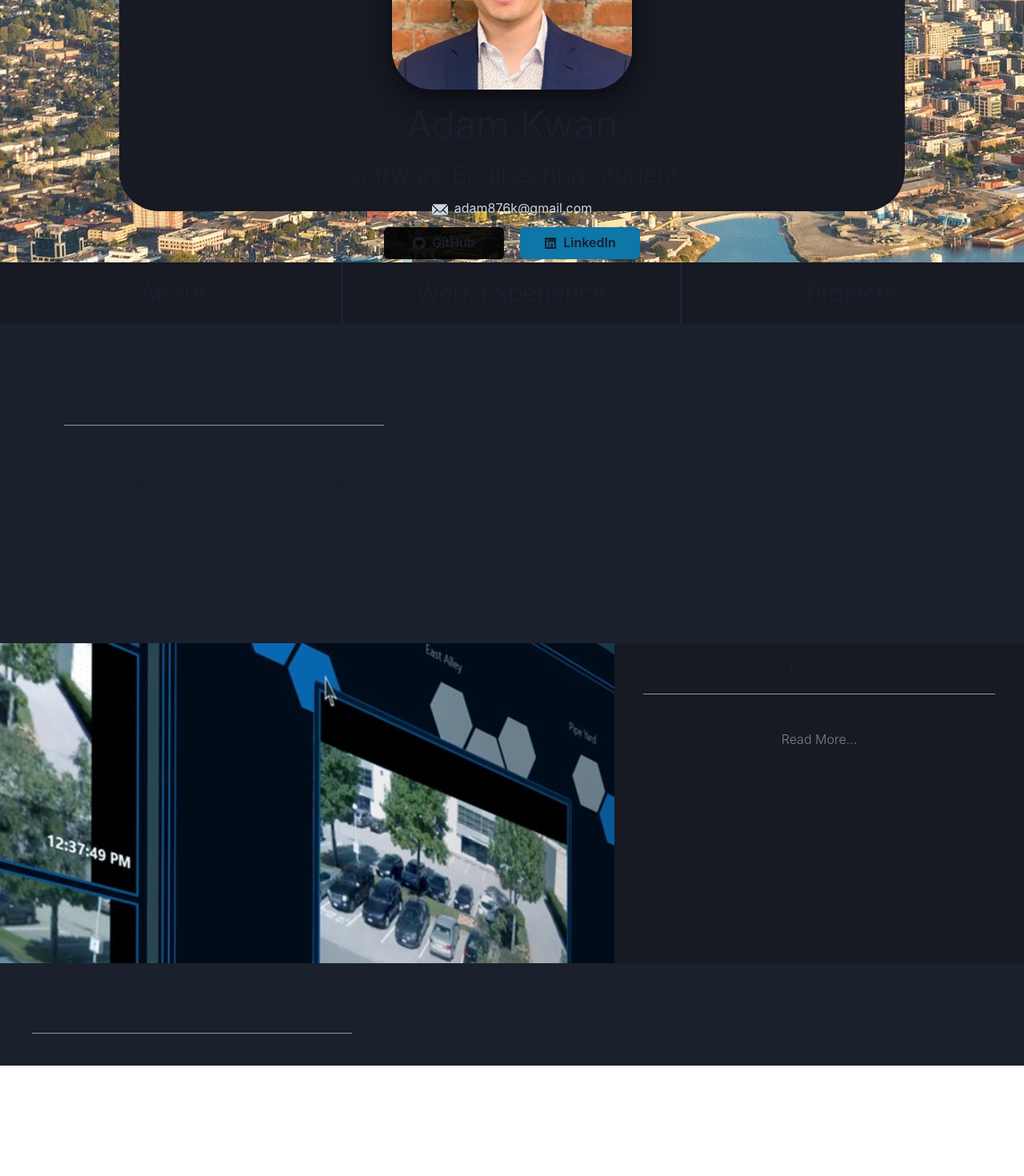
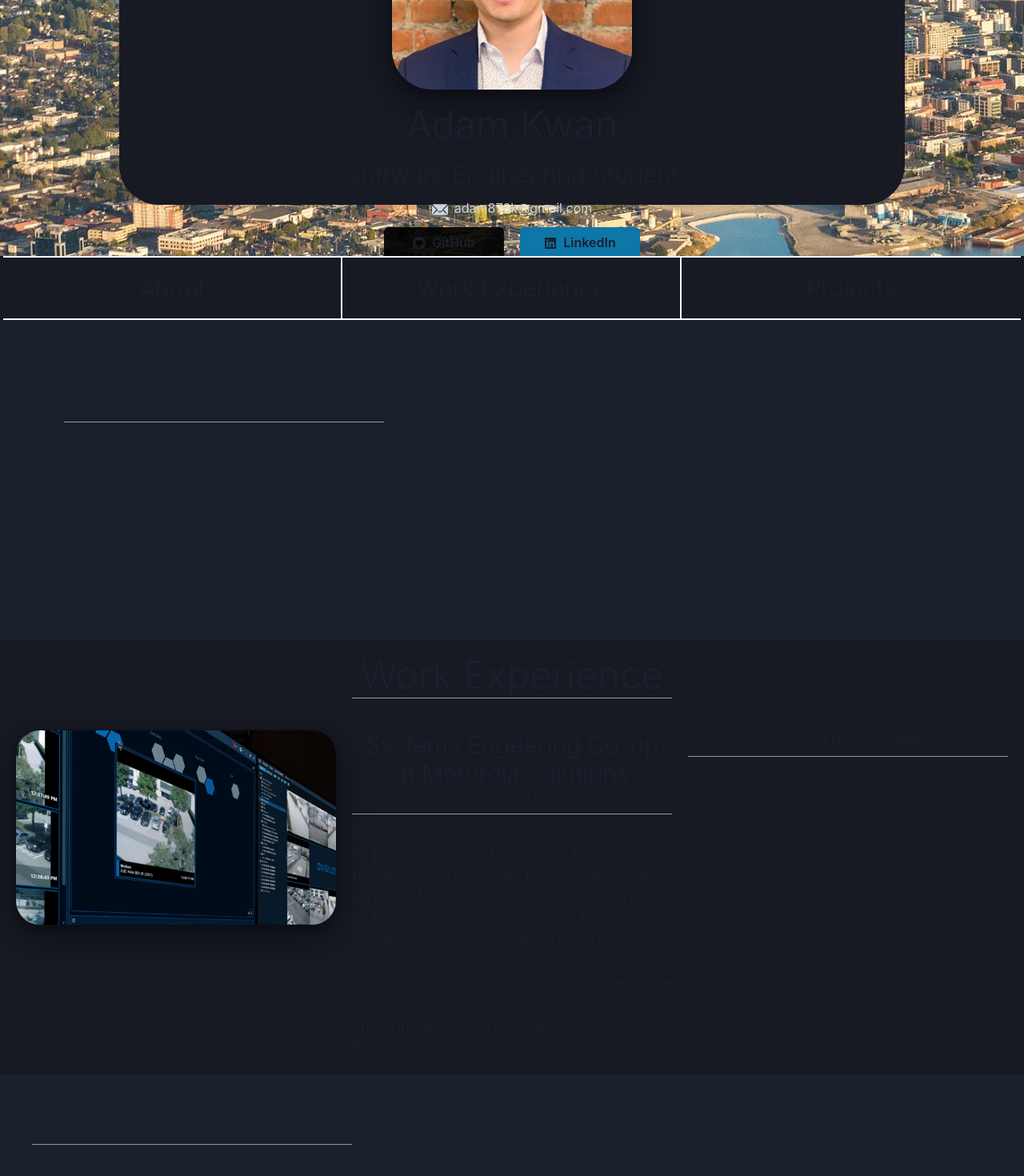
Before and after one commit to Adamk8/portfolio, a React (Create React App) app: page / in a window 1280 px wide. Shown: the part 416-1886 px from the top of the page at 80% size. Before the commit the page ends 1748 px from the top, so only its background shows below. Built offline with nearby package versions, Linux system fonts and the light colour scheme.

Commit message:
Add Animation and update content layout

```diff
--- a/src/components/Intro.tsx
+++ b/src/components/Intro.tsx
@@ -24,7 +24,7 @@ export const Intro = () => {
   return (
     <Flex
       w="100%"
-      h="93vh"
+      h="92vh"
       style={{ backgroundImage: `url(${victoria})` }}
       justifyContent="center"
     >
--- a/src/components/NavBar.tsx
+++ b/src/components/NavBar.tsx
@@ -1,6 +1,5 @@
 import { Button } from "@chakra-ui/button";
 import { Grid, GridItem, Flex, Heading } from "@chakra-ui/layout";
-import { Link } from "react-router-dom";
 
 interface NavOptions {
   title: string;
@@ -9,7 +8,6 @@ interface NavOptions {
 
 const NavButton = ({ title, link }: NavOptions) => {
   return (
-    <Link to={link}>
     <Flex
       p={5}
       _hover={{
@@ -17,32 +15,36 @@ const NavButton = ({ title, link }: NavOptions) => {
       }}
       fontFamily="Helvetica, sans-serif"
       justifyContent="center"
+      onClick={() => window.location.replace(`/#${link}`)}
+      borderBottomColor="white"
+      borderBottomWidth="2px"
+      borderTopColor="white"
+      borderTopWidth="2px"
     >
-        <Heading size="lg" fontWeight="light" >
+      <Heading size="lg" fontWeight="light">
         {title}
       </Heading>
     </Flex>
-    </Link>
   );
 };
 
 export const NavBar = () => {
   return (
-    <Flex backgroundColor="gray.900" w="100%" px={1} >
+    <Flex backgroundColor="gray.900" w="100%" px={1}>
       <Grid
         templateRows="repeat(1, 1fr)"
         templateColumns="repeat(3, 1fr)"
         justifyContent="space-evenly"
         w="100%"
       >
-        <GridItem borderRightColor="blue.900" borderRightWidth="1px">
-          <NavButton title="About" link="/" />
+        <GridItem borderRightColor="white" borderRightWidth="2px">
+          <NavButton title="About" link="about" />
         </GridItem>
-        <GridItem borderRightColor="blue.900" borderRightWidth="1px">
-          <NavButton title="Work Experience" link="/" />
+        <GridItem borderRightColor="white" borderRightWidth="2px">
+          <NavButton title="Work Experience" link="experience" />
         </GridItem>
         <GridItem>
-          <NavButton title="Projects" link="/" />
+          <NavButton title="Projects" link="projects" />
         </GridItem>
       </Grid>
     </Flex>
--- a/src/components/WorkExperience/ExperienceHeader.tsx
+++ b/src/components/WorkExperience/ExperienceHeader.tsx
@@ -2,11 +2,19 @@ import { Divider, Flex, Grid, GridItem, Heading } from "@chakra-ui/react";
 
 export const ExperienceHeader = () => {
   return (
-    <Flex w="full" padding={10} bg="gray.900" textAlign='right' justifyContent='end'>
+    <Flex
+      w="full"
+      padding={5}
+      bg="gray.900"
+      textAlign="center"
+      justifyContent="center"
+    >
       <Grid templateColumns="repeat(1, 1fr)" gap={1}>
         <GridItem>
-          <Heading fontWeight="light">Work Experience</Heading>
-          <Divider w={400} mt={1} bg='white' />
+          <Heading size="2xl" fontWeight="light">
+            Work Experience
+          </Heading>
+          <Divider w={400} mt={1} bg="white" />
         </GridItem>
       </Grid>
     </Flex>
--- a/src/components/WorkExperience/Motorola.tsx
+++ b/src/components/WorkExperience/Motorola.tsx
@@ -7,37 +7,40 @@ import {
   Heading,
   Text,
 } from "@chakra-ui/layout";
-import { Container } from "@chakra-ui/react";
+import { Container, Image } from "@chakra-ui/react";
 import { ReadMore } from "../ReadMore";
-import { motorlaDescription, motorlaIntro } from "../../stores/descriptions";
+import { motorolaIntro } from "../../stores/descriptions";
 
 export const Motorola = () => {
   return (
-    <Flex w="100%" h="400px" >
-      <Flex
-        w="60%"
-        style={{ backgroundImage: `url(${msImage})`}}
-      ></Flex>
-      <Flex w="40%" textAlign="center" bg="gray.900">
-        <Container fontWeight='light'>
+    <Flex w="full" textAlign="center" bg="gray.900" fontWeight="light" p={5}>
       <Grid
-            templateRows="repeat(3, 1fr)"
-            templateColumns="repeat(1, 1fr)"
-            justifyContent="center"
-            padding={5}
+        templateRows="repeat(1, 1fr)"
+        templateColumns="repeat(3, 1fr)"
+        gap={5}
       >
         <GridItem>
-              <Heading size="md" fontWeight='light'>Systems Engeering Co-op</Heading>
-              <Heading size="sm" fontWeight='light'>Motorola Solutions</Heading>
-              <Divider orientation="horizontal" />
+          <Image borderRadius={30} src={msImage} boxShadow="dark-lg" />
         </GridItem>
         <GridItem>
-              <Text p={1}  fontWeight='light'>{motorlaIntro}</Text>
-              <ReadMore text={motorlaDescription} />
+          <Heading fontWeight="light" textAlign="center" fontSize={30}>
+            Systems Engeering Co-op at Motorola Solutions
+          </Heading>
+          <Heading fontWeight="light" textAlign="center" mb={2} fontSize={20}>
+            Sept 2019 - Apr 2020
+          </Heading>
+          <Divider orientation="horizontal" mb={2} />
+          <Text fontWeight="light" textAlign="left" fontSize={18}>
+            {motorolaIntro}
+          </Text>
+        </GridItem>
+        <GridItem>
+          <Heading fontWeight="light" textAlign="center" mb={2} fontSize={20}>
+            Roles and Responsiblities
+          </Heading>
+          <Divider orientation="horizontal" mb={2} />
         </GridItem>
       </Grid>
-        </Container>
-      </Flex>
     </Flex>
   );
 };
--- a/src/pages/Home.tsx
+++ b/src/pages/Home.tsx
@@ -19,16 +19,21 @@ export const Home = () => {
       <Flex>
         <Intro />
       </Flex>
-      <Flex style={{ position: "sticky", top: 0 }}>
+      <Flex style={{ position: "sticky", top: 0, zIndex: 1 }}>
         <NavBar />
       </Flex>
-      <Flex data-aos="fade-up" data-aos-duration="2000">
+      <Flex data-aos="fade-up" id="about">
         <About />
       </Flex>
-      <Flex data-aos="fade-up" data-aos-duration="2000">
-        <Motorola />
-      </Flex>
-      <Flex data-aos="fade-up" data-aos-duration="2000">
+      <div data-aos="fade-up" id="experience">
+        <Flex>
+          <ExperienceHeader />
+        </Flex>
+        <Flex>
+          <Motorola />
+        </Flex>
+      </div>
+      <Flex data-aos="fade-up" id="projects">
         <ProjectsHeader />
       </Flex>
     </>
--- a/src/stores/descriptions.tsx
+++ b/src/stores/descriptions.tsx
@@ -1,5 +1,10 @@
-export const motorlaIntro = "This is the MS intro";
-export const motorlaDescription = "This is the MS Description";
+export const motorolaIntro = `During this co-op term I worked on the systems engineering team at Motorla Solutions (Avigilon) where my main responsiblities were
+scripting Windows OS installations on servers and performance testing servers. The OS installation scripting was done using powershell and included stages for OS
+installation, applications installation, and running a test suite to confirm the installation was successful. These installation scripts were tested using a Bamboo
+build pipeline for CI`;
+
+export const motorolaDescription = "This is the MS Description";
+
 export const aboutMe = `I am currently a Software Engineering Student at the University of Victoria and expecting to graduate at the end of August 2022.
 I am originally from Calgary but have been living in Victoria for 5 years since I began my degree. I chose to become a Software engineer after my first year of
 taking engineering courses at University. I wanted to do software engineering because it  was something that gained my interest during my first year, particularly
```
Lines whose indentation alone changed are shown as unchanged.
